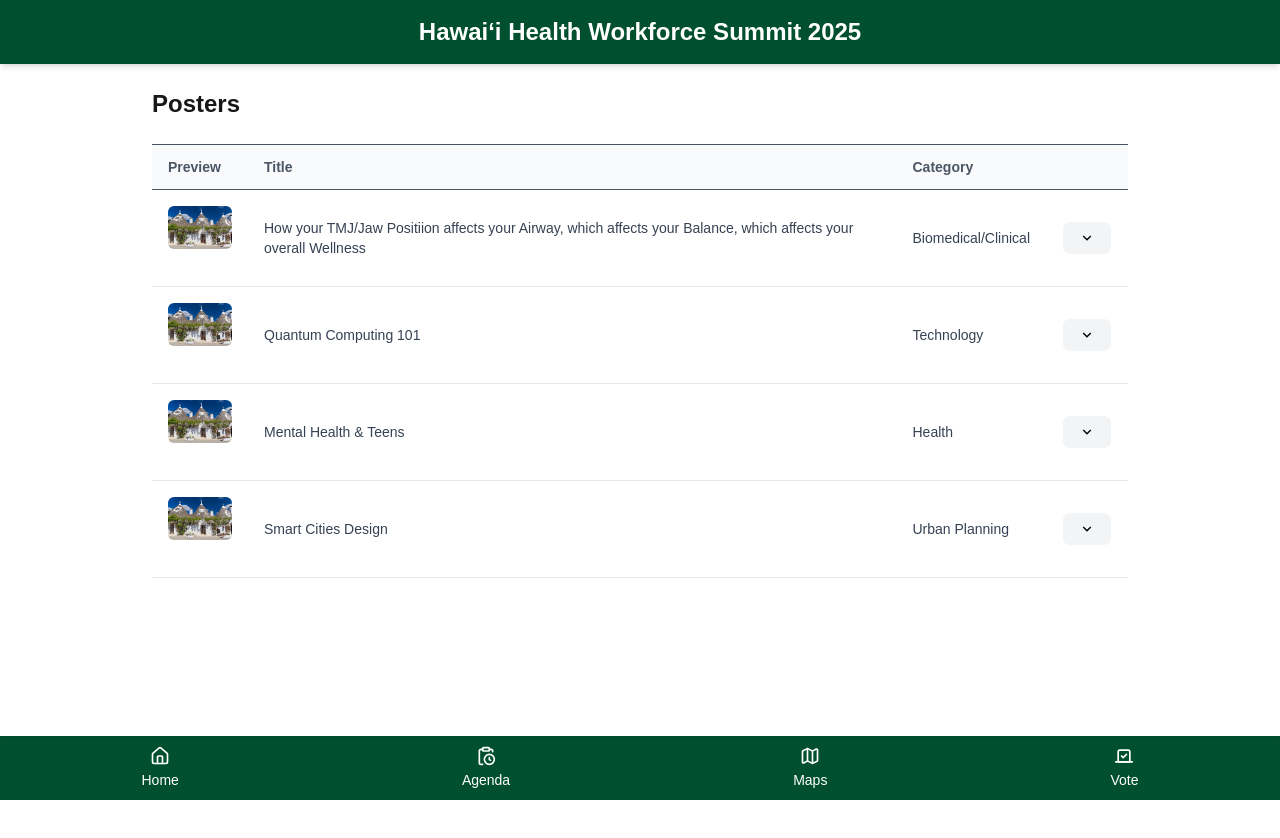
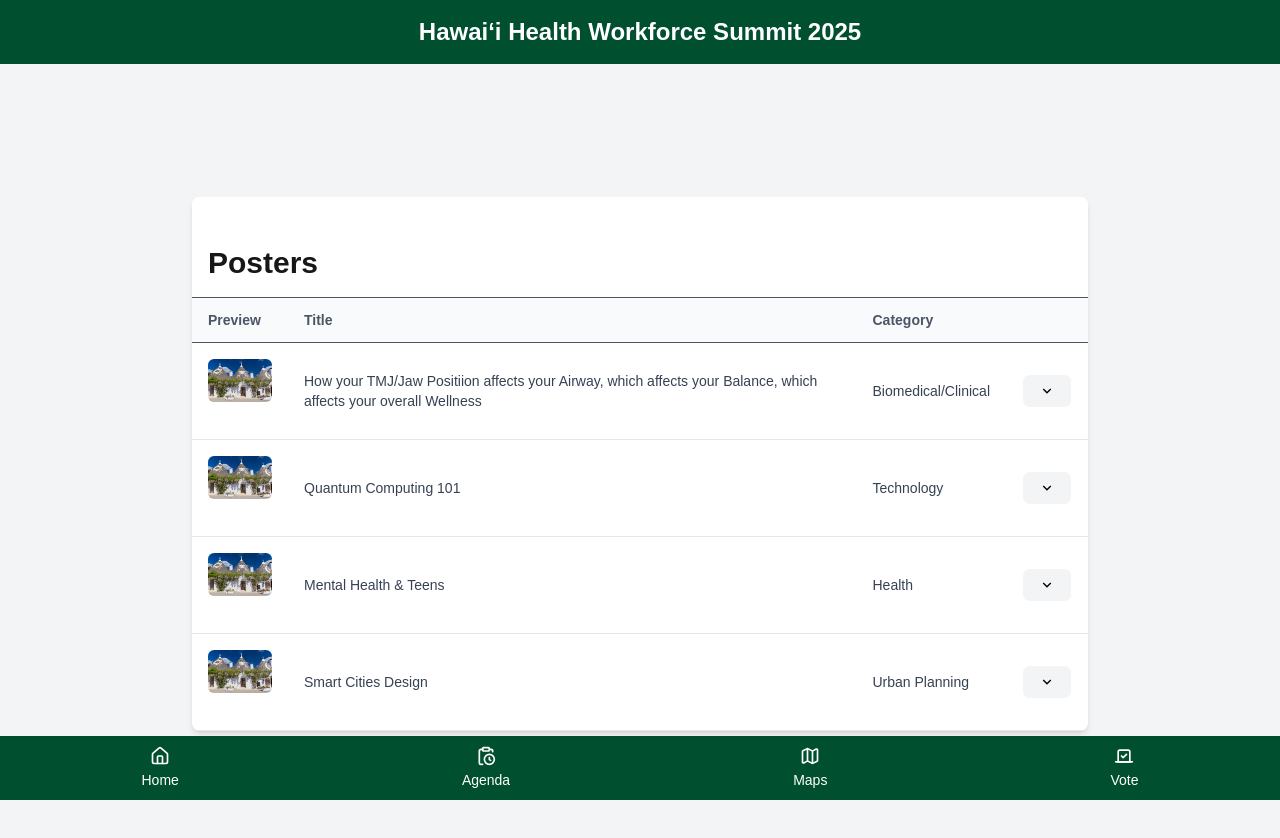
Before and after one commit to smiura19/Summit-App, a Next.js app: page /poster in a window 1280 px wide. Shown: the top 838 px of the page. Before the commit the page ends 800 px from the top, so only its background shows below. Built offline with nearby package versions, Linux system fonts and the light colour scheme.

Commit message:
add unoptimized for images and changes to manifest file for app icon

```diff
--- a/src/app/layout.tsx
+++ b/src/app/layout.tsx
@@ -17,8 +17,8 @@ export const metadata: Metadata = {
     { media: "(prefers-color-scheme: dark)", color: "#0a0a0a" },
   ],
   icons: [
-    { rel: "icon", url: "icons/icon-128x128.png" },
-    { rel: "apple-touch-icon", url: "icons/icon-128x128.png" },
+    { rel: "icon", url: "icons/jabsom-favicon.png" },
+    { rel: "apple-touch-icon", url: "icons/jabsom-favicon.png" },
   ],
 };
 
--- a/src/app/map/[mapId]/page.tsx
+++ b/src/app/map/[mapId]/page.tsx
@@ -17,6 +17,7 @@ export default function MapFull({ params }: { params: Promise<{ mapId: string }>
           alt={map.title}
           fill
           className="object-contain rounded-xl"
+          unoptimized
         />
       </div>
             <h1 className="text-3xl font-bold mb-2">{map.title}</h1>
--- a/src/app/poster/[posterId]/page.tsx
+++ b/src/app/poster/[posterId]/page.tsx
@@ -16,6 +16,7 @@ export default function PosterFull({ params }: { params: Promise<{ posterId: str
           alt={poster.title}
           fill
           className="object-contain rounded-xl"
+          unoptimized
         />
       </div>
       <h1 className="text-3xl font-bold mb-2">{poster.title}</h1>
--- a/src/app/poster/page.tsx
+++ b/src/app/poster/page.tsx
@@ -65,8 +65,18 @@ export default function PosterList() {
   };
 
   return (
-    <main className="p-6 max-w-5xl mx-auto">
-      <h1 className="text-2xl font-bold mb-6">Posters</h1>
+    <main className="bg-gray-100 min-h-screen flex items-center justify-center px-8">
+      <div className="items-center w-full mx-auto bg-white rounded-lg shadow-md sm:max-w-4xl">
+        <div className="mx-auto">
+          <div className="overflow-x-auto">
+            <div className="flex text-gray-700 justify-between rounded-lg p-4 bg-white w-full items-center space-x-16"></div>
+              <div className="flex items-center">
+                <div className="flex font-bold text-3xl rounded-full py-4 px-4">
+                  <p>Posters</p>
+                </div>
+              </div>
+            </div>
+          </div>
           <table className="w-full table-auto">
             <thead>
               <tr className="text-sm font-normal text-gray-600 border-t border-b text-left bg-gray-50">
@@ -88,6 +98,7 @@ export default function PosterList() {
                           width={64}
                           height={64}
                           className="object-cover rounded-md"
+                          unoptimized
                         />
                       </div>
                     </td>
@@ -180,6 +191,7 @@ export default function PosterList() {
               ))}
             </tbody>
           </table>
+      </div>
     </main>
   );
 }
```
Also changed, not shown: public/icons/jabsom-favicon.png (added), public/manifest.json. Lines whose indentation alone changed are shown as unchanged.
